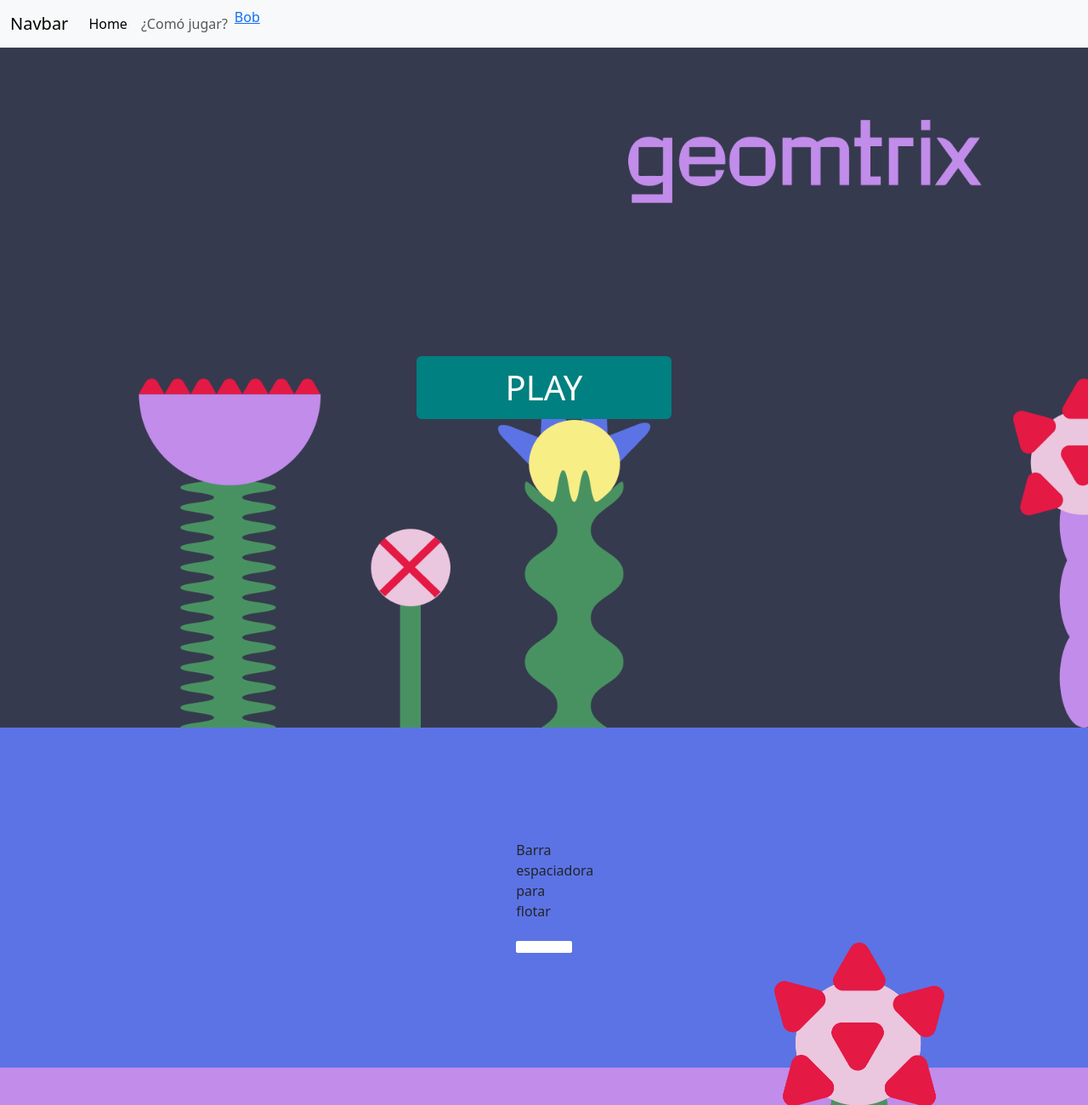
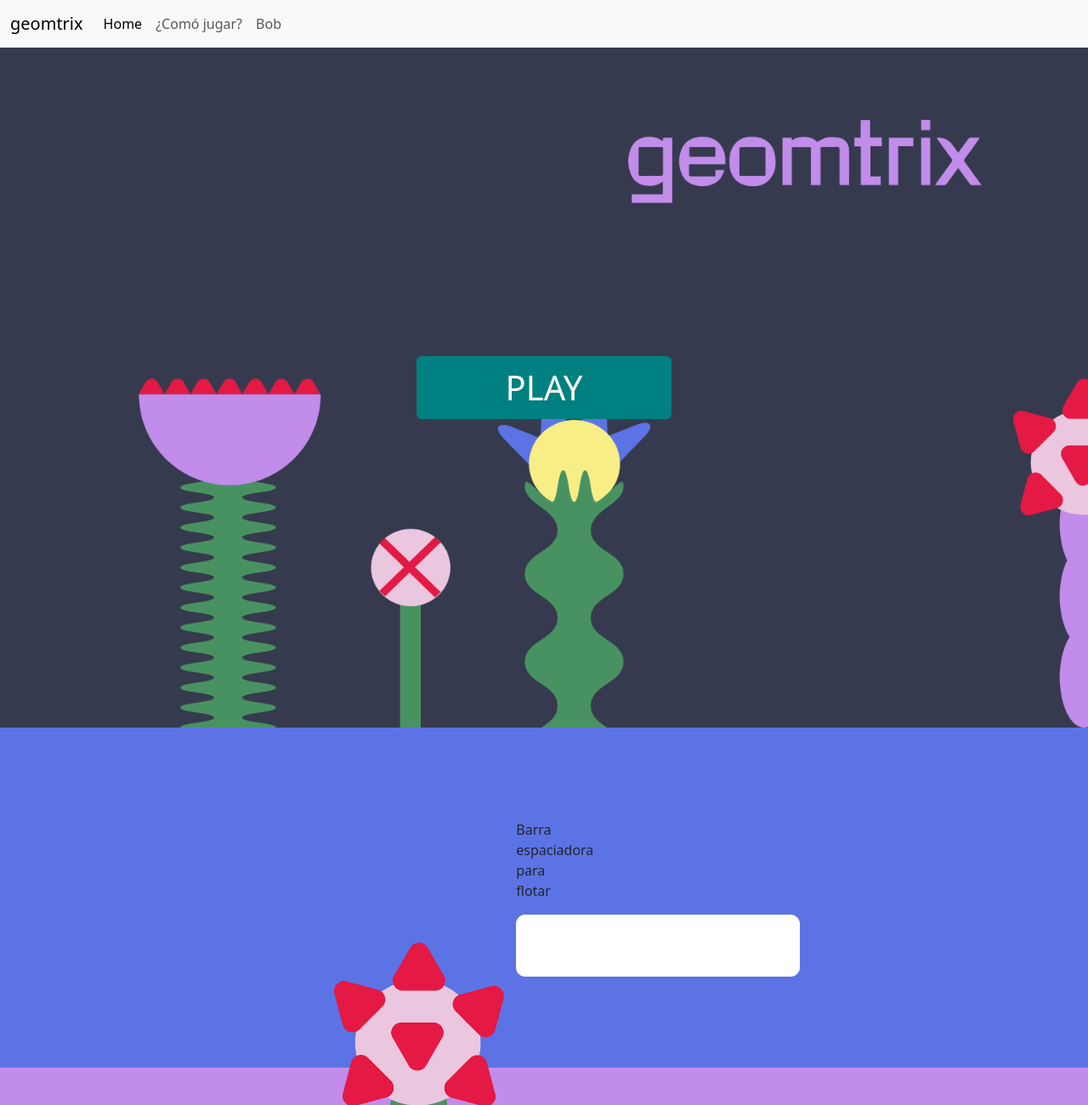
Before and after one commit to arantzaO/Juego, a plain HTML site: page index.html in a window 1280 px wide. Shown: the top 1300 px of the page at 85% size. Drawn offline with nearby package versions, Linux system fonts and the light colour scheme.

Commit message:
actalizar

```diff
--- a/index.html
+++ b/index.html
@@ -13,7 +13,7 @@
 <body>
   <nav class="navbar navbar-expand-lg bg-body-tertiary">
     <div class="container-fluid">
-      <a class="navbar-brand" href="#">Navbar</a>
+      <a class="navbar-brand" href="#">geomtrix</a>
       <button class="navbar-toggler" type="button" data-bs-toggle="collapse" data-bs-target="#navbarNav"
         aria-controls="navbarNav" aria-expanded="false" aria-label="Toggle navigation">
         <span class="navbar-toggler-icon"></span>
@@ -27,9 +27,7 @@
             <a class="nav-link" role="button" href="#como">¿Comó jugar?</a>
           </li>
           <li class="nav-item">
-            <a role="button" href="#pricing"="nav-link" href="#">Bob
-
-            </a>
+            <a class="nav-link" role="button" href="#pricing">Bob</a>
           </li>
         </ul>
       </div>
@@ -52,7 +50,7 @@
         <p> Barra espaciadora
         para flotar</p>
 
-        <img src="IMG/Rectangle 3.png" alt="" class="w-100">
+        <img src="IMG/Rectangle 3.png" alt="" class="w-200">
       </div>
 
       </div>
@@ -61,7 +59,7 @@
 
 
   <div class="container-fluid seccion3  d-flex justify-content-center align-items-center">
-    <div class="row justify-content-end">
+    <div class="row justify-content-left">
       <div class="col-lg-3">
         <p> Ayuda a Bob a no chocar</p>
 
```
Also changed, not shown: 1 other file.
